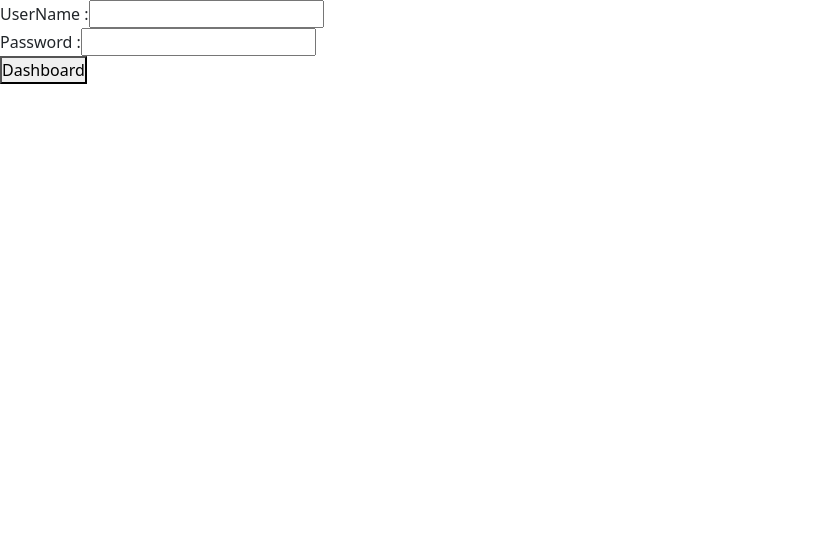
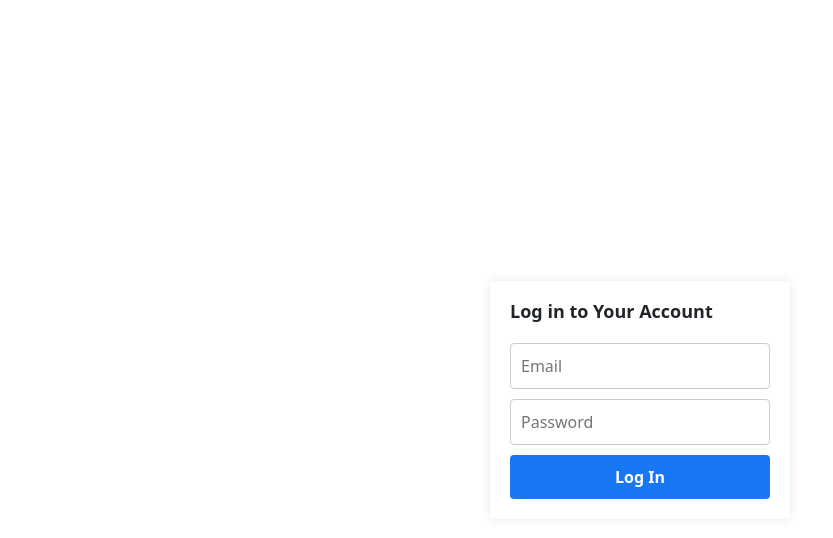
Before and after one commit to Harshitsriv007/gfeed, a React (Create React App) app: page /app in a window 1280 px wide. Shown: the top 538 px of the page, without its empty margins (0-833 px from the left). Built offline with nearby package versions, Linux system fonts and the light colour scheme.

Commit message:
Login page UI update

```diff
--- a/src/components/pannel/login.css
+++ b/src/components/pannel/login.css
@@ -1,3 +1,43 @@
-.Header{
-    background-color: black;
-}
+.login-container {
+    display: flex;
+    justify-content: center;
+    align-items: center;
+    height: 100vh;
+  }
+
+  .login-form {
+    width: 300px;
+    padding: 20px;
+    background: #fff;
+    border-radius: 4px;
+    box-shadow: 0 0 10px rgba(0, 0, 0, 0.1);
+  }
+
+  .login-title {
+    font-size: 18px;
+    font-weight: bold;
+    margin-bottom: 20px;
+  }
+
+  input {
+    width: 100%;
+    padding: 10px;
+    margin-bottom: 10px;
+    border: 1px solid #ccc;
+    border-radius: 4px;
+  }
+
+  button {
+    width: 100%;
+    padding: 10px;
+    background: #1877f2;
+    border: none;
+    color: #fff;
+    font-weight: bold;
+    border-radius: 4px;
+    cursor: pointer;
+  }
+
+  button:hover {
+    background: #3b5998;
+  }
--- a/src/components/pannel/login.jsx
+++ b/src/components/pannel/login.jsx
@@ -1,13 +1,6 @@
-// import { Replay } from "@mui/icons-material";
 import {useState,useEffect} from "react";
-// import Loginroute from "../../routing/loginroute";
-// import { Link } from "react-router-dom";
-// // import {BrowserRouter,Routes,Route} from "react-router-dom";
-// import Approute from "../../routing/approute";
-
-
-import { Routes,Route,createSearchParams, useNavigate,useLocation,Navigate } from 'react-router-dom';
-// import Loginroute from "../../routing/loginroute";
+import { createSearchParams, useNavigate,useLocation,Navigate } from 'react-router-dom';
+import "./login.css";
 
 function Login() {
   const navigate = useNavigate();
@@ -65,13 +58,24 @@ function Login() {
 
 
   return (
-    <div>
-      {/* Login form */}
-         <div><label>UserName : </label><input type="text" onChange={Input} name="username"/></div>
-         <div><label>Password : </label><input type="password" onChange={Input} name="password"/></div>
-         <button name = "Dashboard" type="submit" onClick={(e)=>{Home(e)}}>Dashboard</button>
-         {(!allowredirect)??<div>{errorshow.msg}</div>}
-    </div>
+    <div className="login-container">
+    <form className="login-form" onSubmit={(e)=>{Home(e)}}>
+      <h2 className="login-title">Log in to Your Account</h2>
+      <input
+        type="email"
+        placeholder="Email"
+        name="username"
+        onChange={Input}
+      />
+      <input
+        type="password"
+        placeholder="Password"
+        onChange={Input}
+        name="password"
+      />
+      <button type="submit" name = "Dashboard" onClick={(e)=>{Home(e)}}>Log In</button>
+    </form>
+  </div>
   );
 }
 
```
